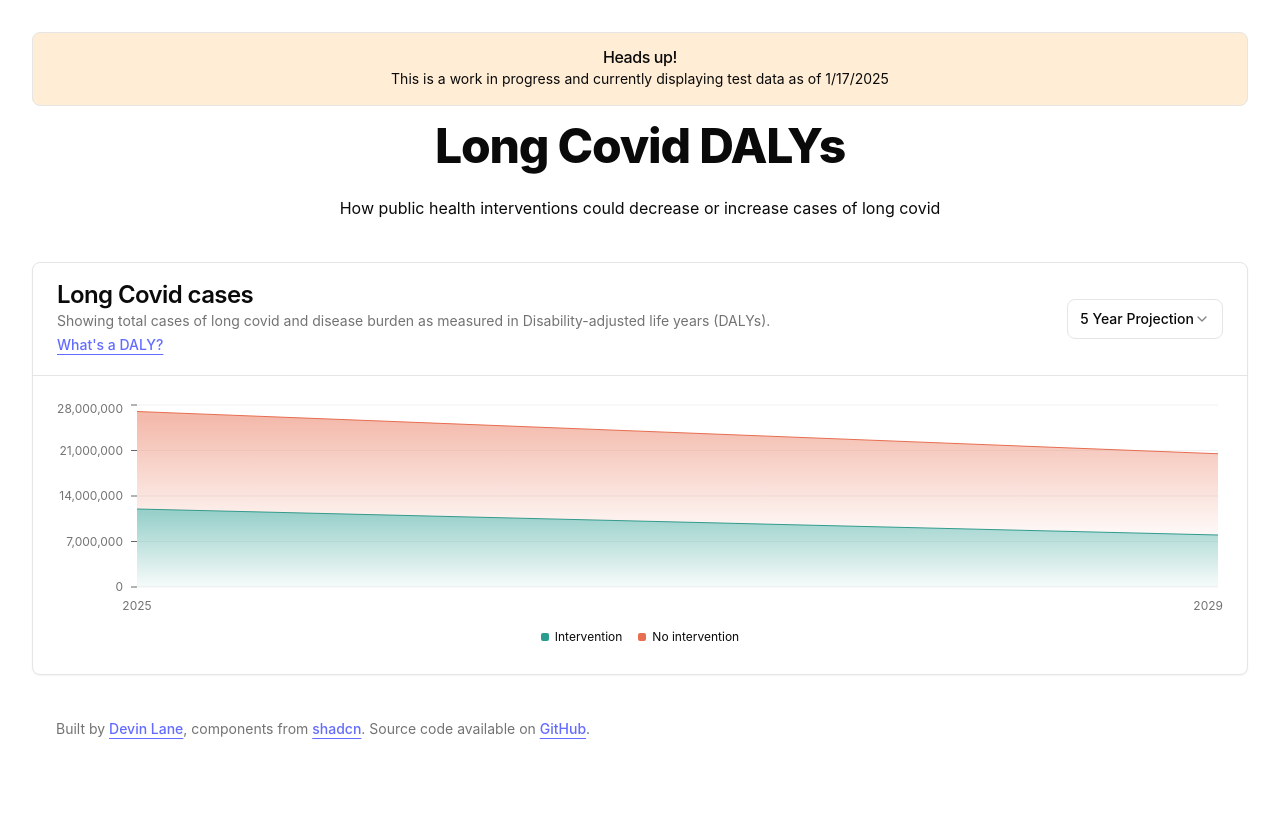
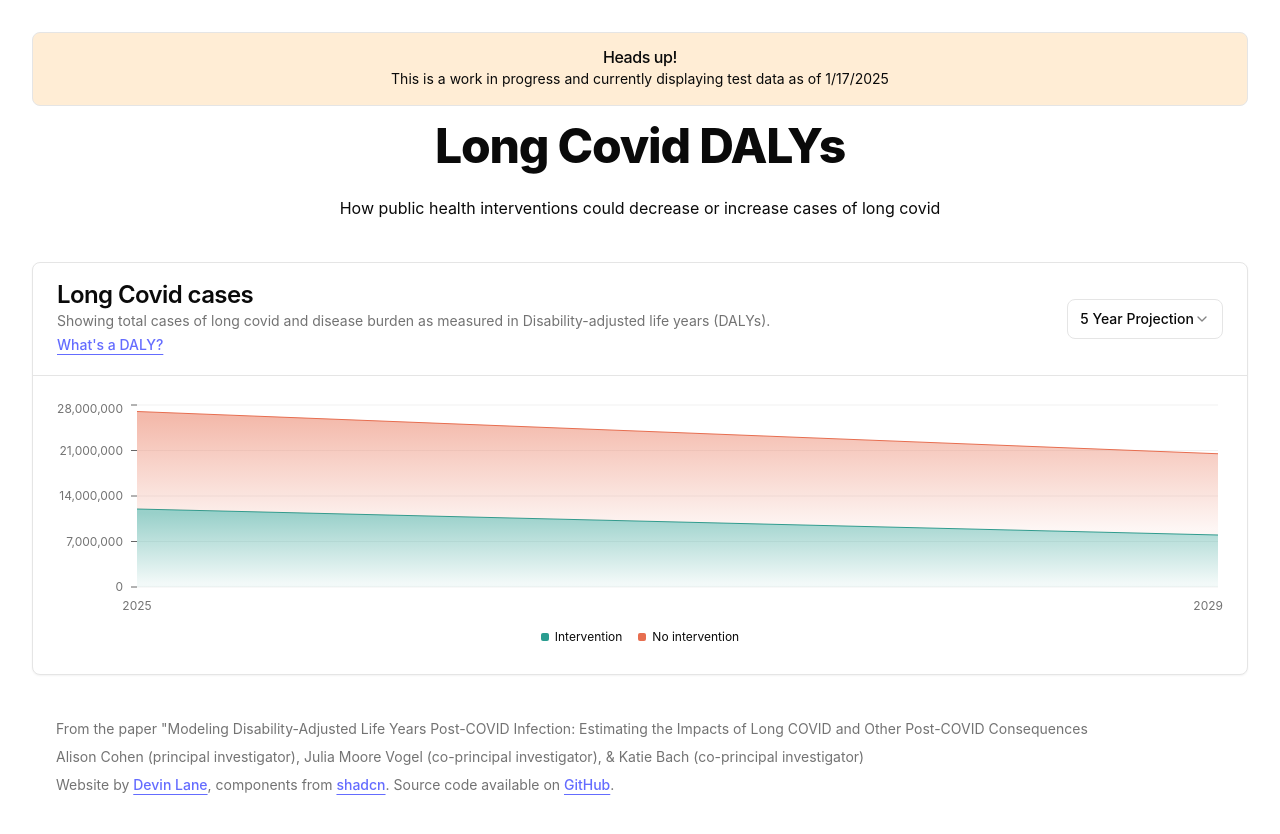
Before and after one commit to DevinCLane/long-covid-dalys, a React (Vite) app: page / in a window 1280 px wide. Shown: the top 834 px of the page. Built offline with nearby package versions, Linux system fonts and the light colour scheme.

Commit message:
add paper title

```diff
--- a/src/components/site-footer.tsx
+++ b/src/components/site-footer.tsx
@@ -4,7 +4,17 @@ export function SiteFooter() {
             <div className="container-wrapper">
                 <div className="container py-4">
                     <div className="text-balance text-center text-sm leading-loose text-muted-foreground md:text-left">
-                        Built by{" "}
+                        <p>
+                            From the paper "Modeling Disability-Adjusted Life
+                            Years Post-COVID Infection: Estimating the Impacts
+                            of Long COVID and Other Post-COVID Consequences
+                        </p>
+                        <p>
+                            Alison Cohen (principal investigator), Julia Moore
+                            Vogel (co-principal investigator), & Katie Bach
+                            (co-principal investigator)
+                        </p>
+                        Website by{" "}
                         <a
                             href="https://www.devinlane.com/"
                             target="_blank"
```
